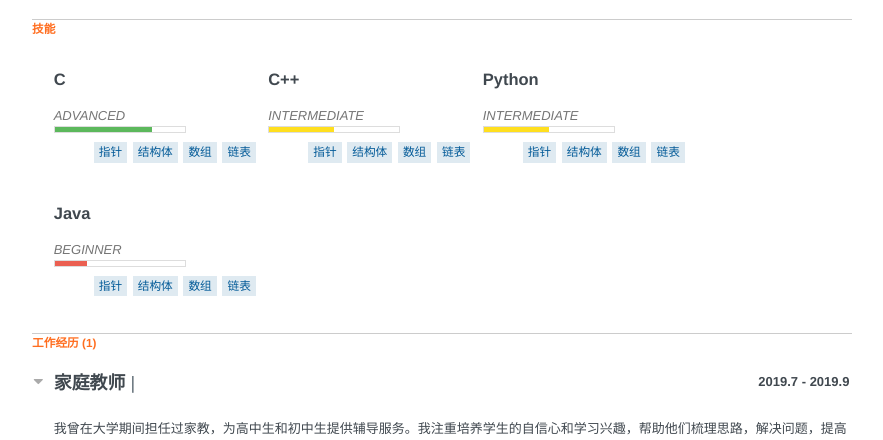
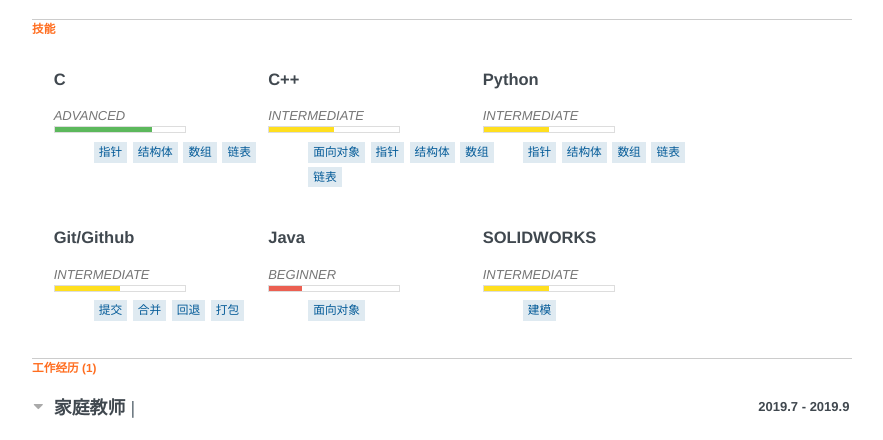
Before and after one commit to RuiZengDev/resume, a plain HTML site: page 2023/05/09/hello-world/index.html in a window 1280 px wide. Shown: the part 314-754 px from the top of the page, without its empty margins (198-1081 px from the left). Drawn offline with Linux system fonts and the light colour scheme.

Commit message:
Site updated: 2023-05-11 23:45:37

```diff
--- a/2023/05/09/hello-world/index.html
+++ b/2023/05/09/hello-world/index.html
@@ -132,6 +132,8 @@
                 </div>
                 <ul class="keywords">
 
+                    <li>面向对象</li>
+
                     <li>指针</li>
 
                     <li>结构体</li>
@@ -167,6 +169,28 @@
 
             <div class="item">
                 <h3 class="name">
+                    Git/Github
+                </h3>
+
+                <div class="level intermediate">
+                    <em>INTERMEDIATE</em>
+                    <div class="bar"></div>
+                </div>
+                <ul class="keywords">
+
+                    <li>提交</li>
+
+                    <li>合并</li>
+
+                    <li>回退</li>
+
+                    <li>打包</li>
+
+                </ul>
+            </div>
+
+            <div class="item">
+                <h3 class="name">
                     Java
                 </h3>
 
@@ -176,13 +200,23 @@
                 </div>
                 <ul class="keywords">
 
-                    <li>指针</li>
+                    <li>面向对象</li>
 
-                    <li>结构体</li>
+                </ul>
+            </div>
 
-                    <li>数组</li>
+            <div class="item">
+                <h3 class="name">
+                    SOLIDWORKS
+                </h3>
 
-                    <li>链表</li>
+                <div class="level intermediate">
+                    <em>INTERMEDIATE</em>
+                    <div class="bar"></div>
+                </div>
+                <ul class="keywords">
+
+                    <li>建模</li>
 
                 </ul>
             </div>
@@ -353,7 +387,7 @@
 
 </div>
     <footer>
-  Made with <i class="fa fa-heart aria-hidden=" true=""></i> by <a href="https://write.jzfx.top/resume/" target="_blank" rel="noopener">Zeng Rui</a> <span class="print">( <a href="javascript:window.print()">PDF</a> )</span>
+  Made with <i class="fa fa-heart aria-hidden=" true=""></i> by <a href="https://write.jzfx.top/" target="_blank" rel="noopener">Zeng Rui</a> <span class="print">( <a href="javascript:window.print()">PDF</a> )</span>
 </footer>
 </body>
 
```
Also changed, not shown: archives/2023/05/index.html (+39 -5 lines), archives/2023/index.html (+39 -5 lines), archives/index.html (+39 -5 lines), index.html (+39 -5 lines).
